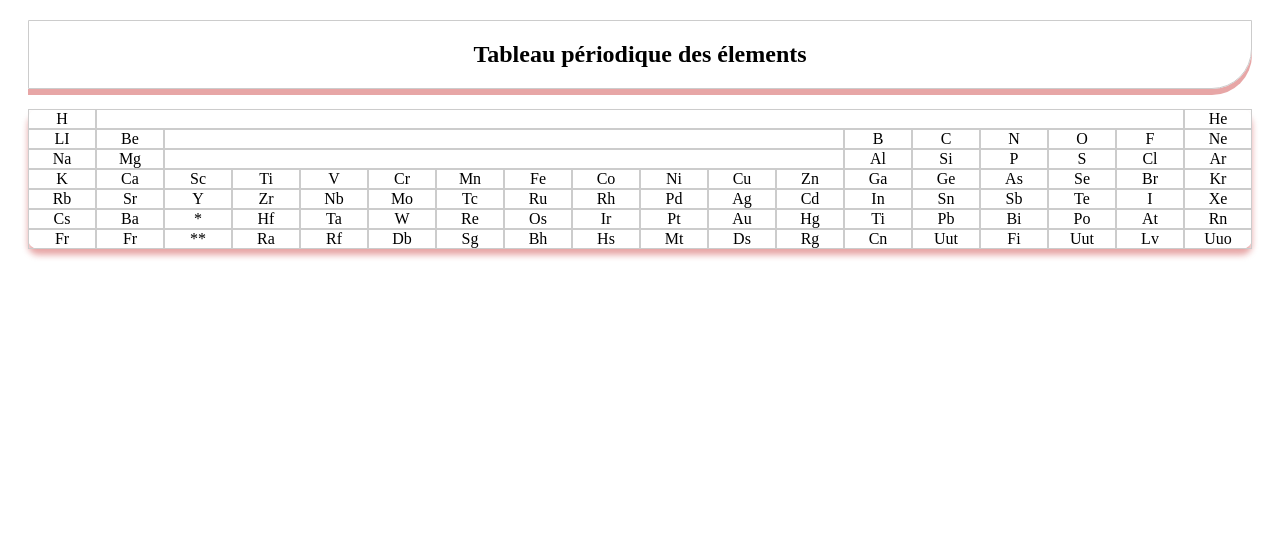
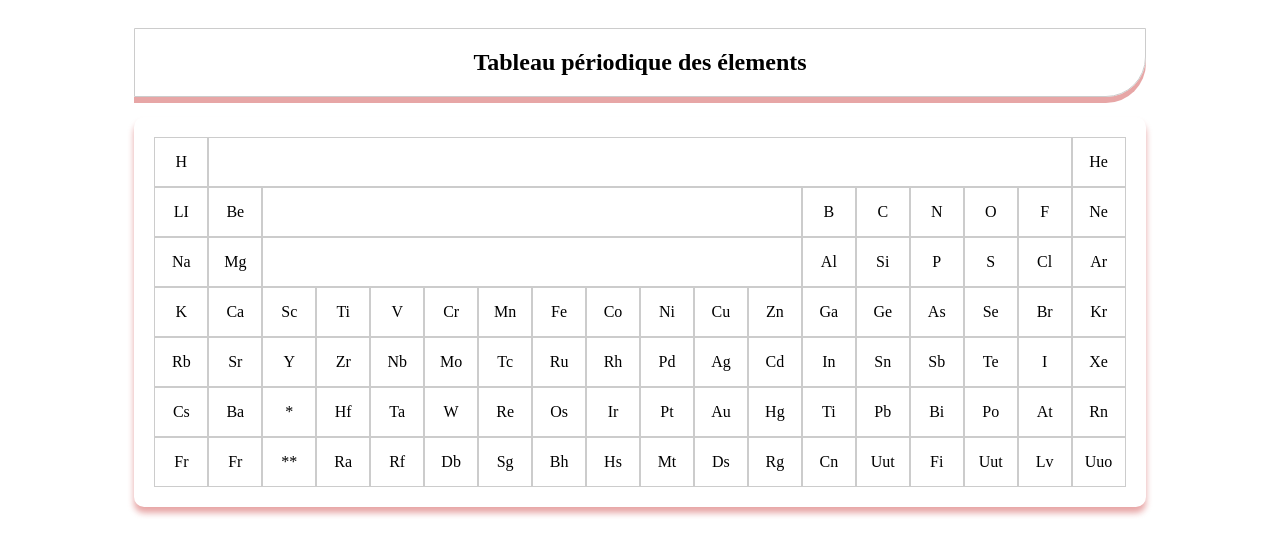
Before and after one commit to Mangassouba/tp-html-css-grid, a plain HTML site: page index.html in a window 1280 px wide. Drawn offline with Linux system fonts and the light colour scheme.

Commit message:
tree commit

```diff
--- a/style.css
+++ b/style.css
@@ -2,6 +2,9 @@
 
 body{
     font-family: 'Courier New, Courier, monospace';
+    display: flex;
+    align-items: center;
+    justify-content: center;
 }
 
 .item{
@@ -15,9 +18,10 @@ body{
 .content-grid{
     display: grid;
     grid-template-columns: repeat(18, 1fr);
-    grid-template-rows: repeat(7, 20px);
+    grid-template-rows: repeat(7, 50px);
     border-radius: 10px;
     box-shadow: 0 6px 6px #bd0e0e5e;
+    padding: 20px;
 }
 
 .item1{
@@ -35,6 +39,7 @@ body{
 
 .container{
     margin: 20px;
+    width: 80%;
 }
 
 .titre{
```
Also changed, not shown: index.html (+1 -1 lines).
